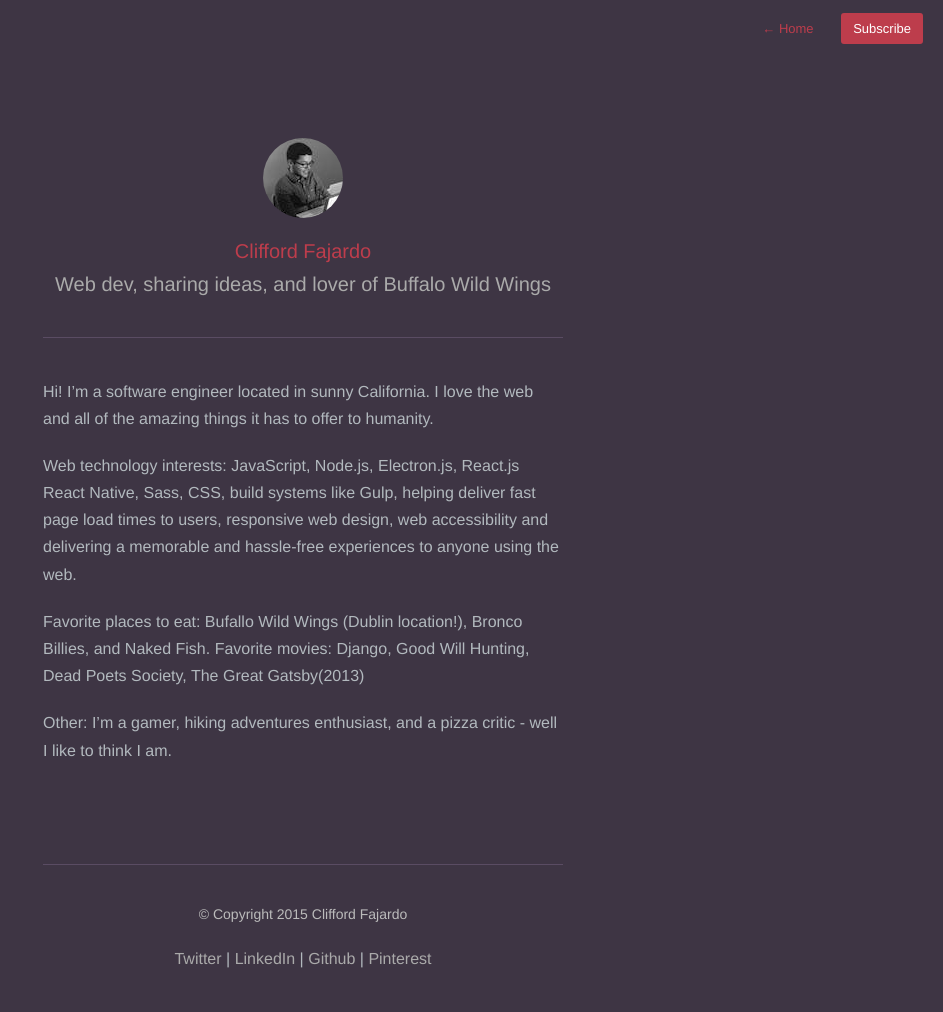
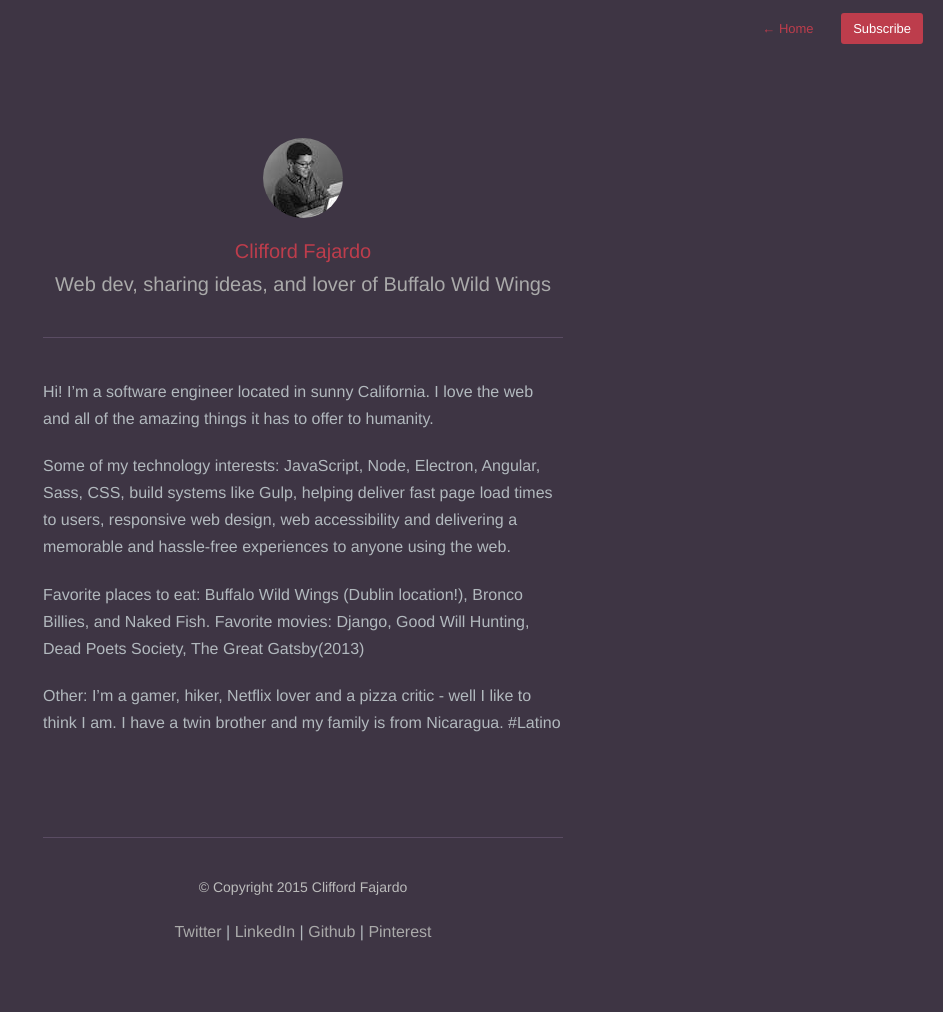
Before and after one commit to JosephSun/cliffordfajardo.github.io, a Jekyll site: the page built from about.md, in a window 1280 px wide. Shown: the whole page, without its empty margins (337-1280 px from the left). Built offline with Jekyll 4.4.1, drawn with Linux system fonts in a browser that asks for light colours; nearby versions of some CDN libraries; Markdown is read by kramdown in place of the engine named in the settings; after the commit the page ends 985 px from its top, so only the background shows below that.

Commit message:
update about me

```diff
--- a/about.md
+++ b/about.md
@@ -7,11 +7,12 @@ profile: true
 Hi! I'm a software engineer located in sunny California. I love the web and all of the amazing things
 it has to offer to humanity.
 
-Web technology interests: JavaScript, Node.js, Electron.js, React.js React Native, Sass, CSS, build systems like Gulp, helping deliver fast page load times to users, responsive web design, web accessibility and delivering a memorable and hassle-free experiences to anyone using the web.
+Some of my technology interests: JavaScript, Node, Electron, Angular, Sass, CSS, build systems like Gulp, helping deliver fast page load times to users, responsive web design, web accessibility and delivering a memorable and hassle-free experiences to anyone using the web.
 
-Favorite places to eat: Bufallo Wild Wings (Dublin location!), Bronco Billies, and Naked Fish.
+Favorite places to eat: Buffalo Wild Wings (Dublin location!), Bronco Billies, and Naked Fish.
 Favorite movies: Django, Good Will Hunting, Dead Poets Society, The Great Gatsby(2013)
 
-Other: I'm a gamer, hiking adventures enthusiast, and a pizza critic - well I like to think I am.
+Other: I'm a gamer, hiker, Netflix lover and a pizza critic - well I like to think I am.
+I have a twin brother and my family is from Nicaragua. #Latino
 
 {% include footer.html %}
```
